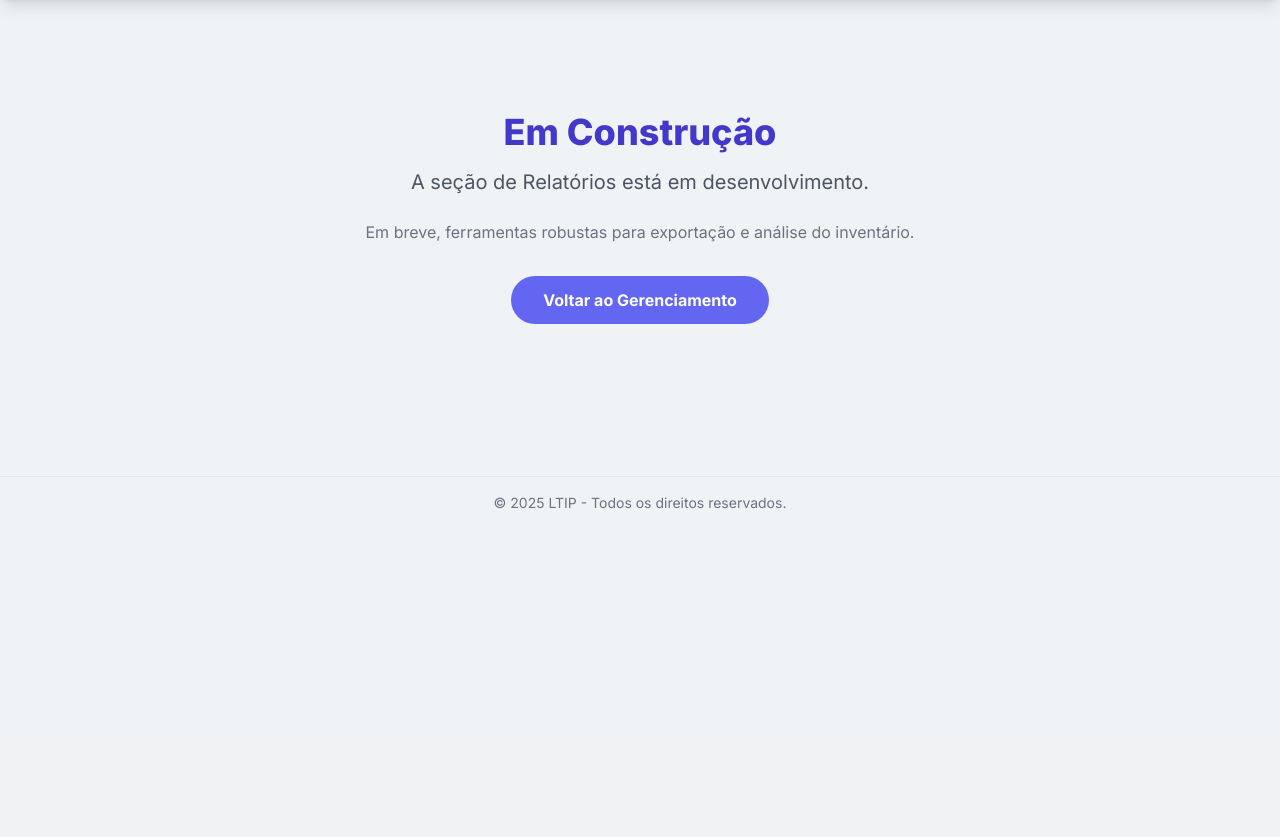
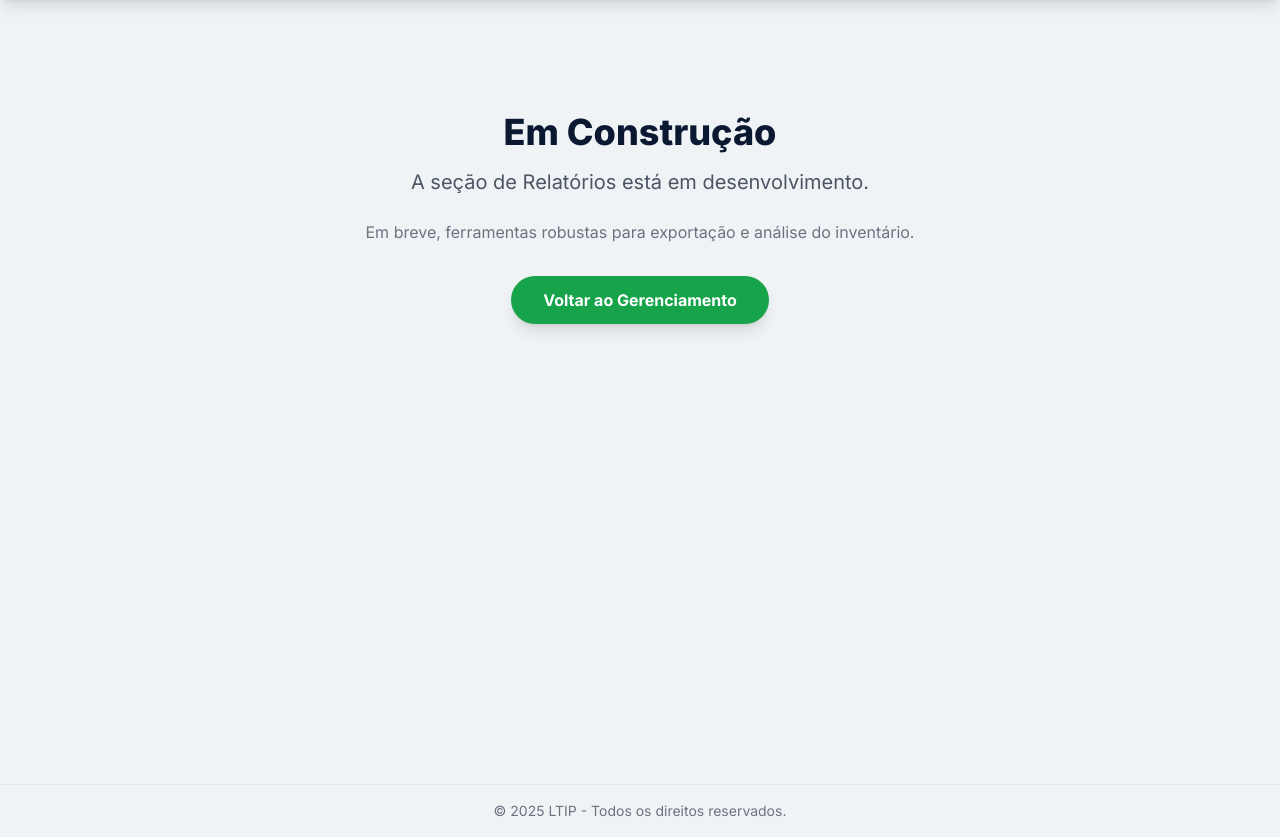
Before and after one commit to almeidasudarioarthurcassius-maker/subir_LTIP, a Python web app: template templates/relatorios.html in a window 1280 px wide. Shown: the part 64-901 px from the top of the page. Before the commit the page ends 573 px from the top, so only its background shows below. Run offline with Jinja, Linux system fonts and the light colour scheme; the template is opened without the code that fills it: most values are stand-ins (such as "Sample title", 1, 10 or a date in 2020); some libraries are stand-ins or nearby versions.

Commit message:
Update relatorios.html

```diff
--- a/templates/relatorios.html
+++ b/templates/relatorios.html
@@ -3,11 +3,11 @@
 {% block title %}Relatórios - LTIP{% endblock %}
 
 {% block content %}
-<div class="container mx-auto p-6 text-center py-20">
-    <h1 class="text-4xl font-extrabold text-indigo-700 mb-4">Em Construção</h1>
+<div class="container mx-auto p-6 text-center py-20 min-h-[85vh]">
+    <h1 class="text-4xl font-extrabold text-primary mb-4">Em Construção</h1>
     <p class="text-xl text-gray-600 mb-6">A seção de Relatórios está em desenvolvimento.</p>
     <p class="text-md text-gray-500">Em breve, ferramentas robustas para exportação e análise do inventário.</p>
-    <a href="{{ url_for('gerenciamento') }}" class="mt-8 inline-block bg-indigo-500 hover:bg-indigo-600 text-white font-bold py-3 px-8 rounded-full transition duration-200">
+    <a href="{{ url_for('gerenciamento') }}" class="mt-8 inline-block bg-secondary hover:bg-green-700 text-white font-bold py-3 px-8 rounded-full transition duration-200 shadow-lg">
         Voltar ao Gerenciamento
     </a>
 </div>
```
